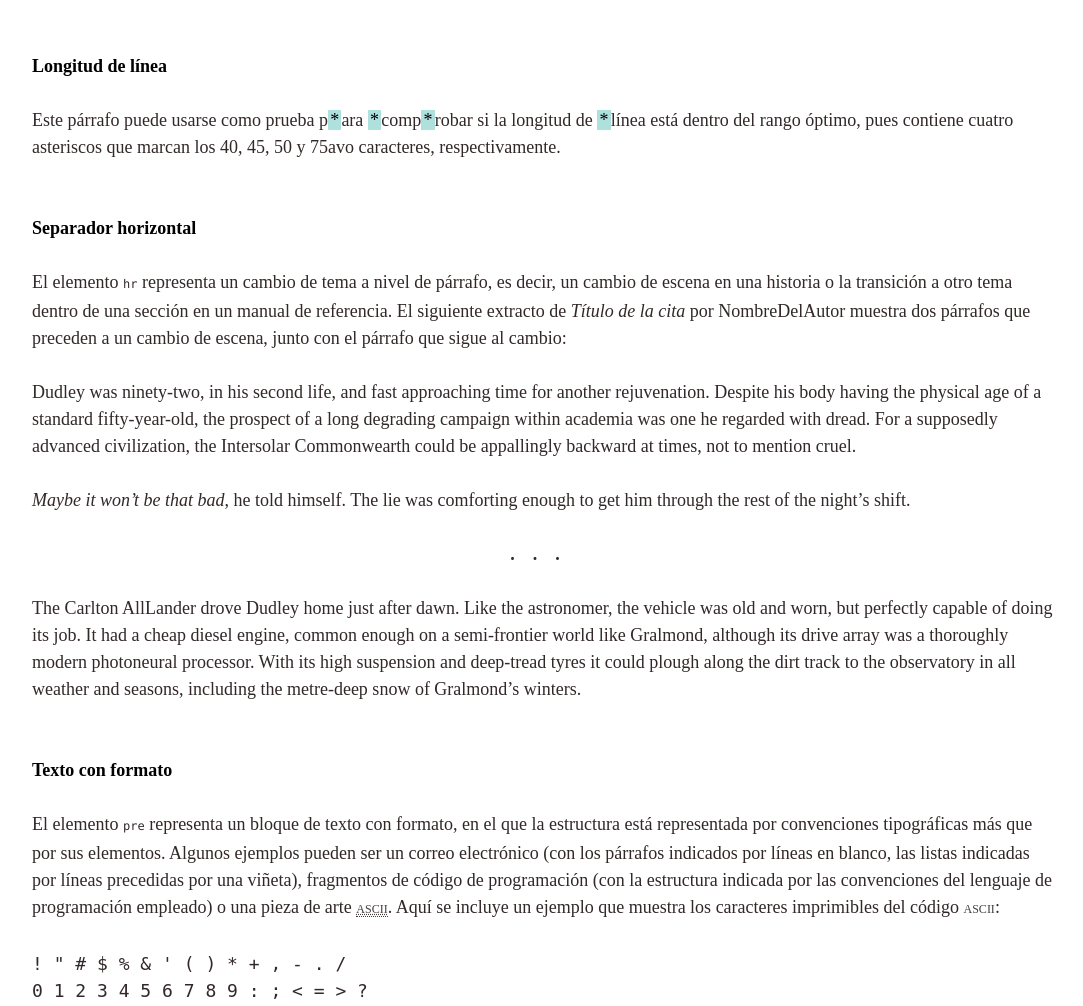
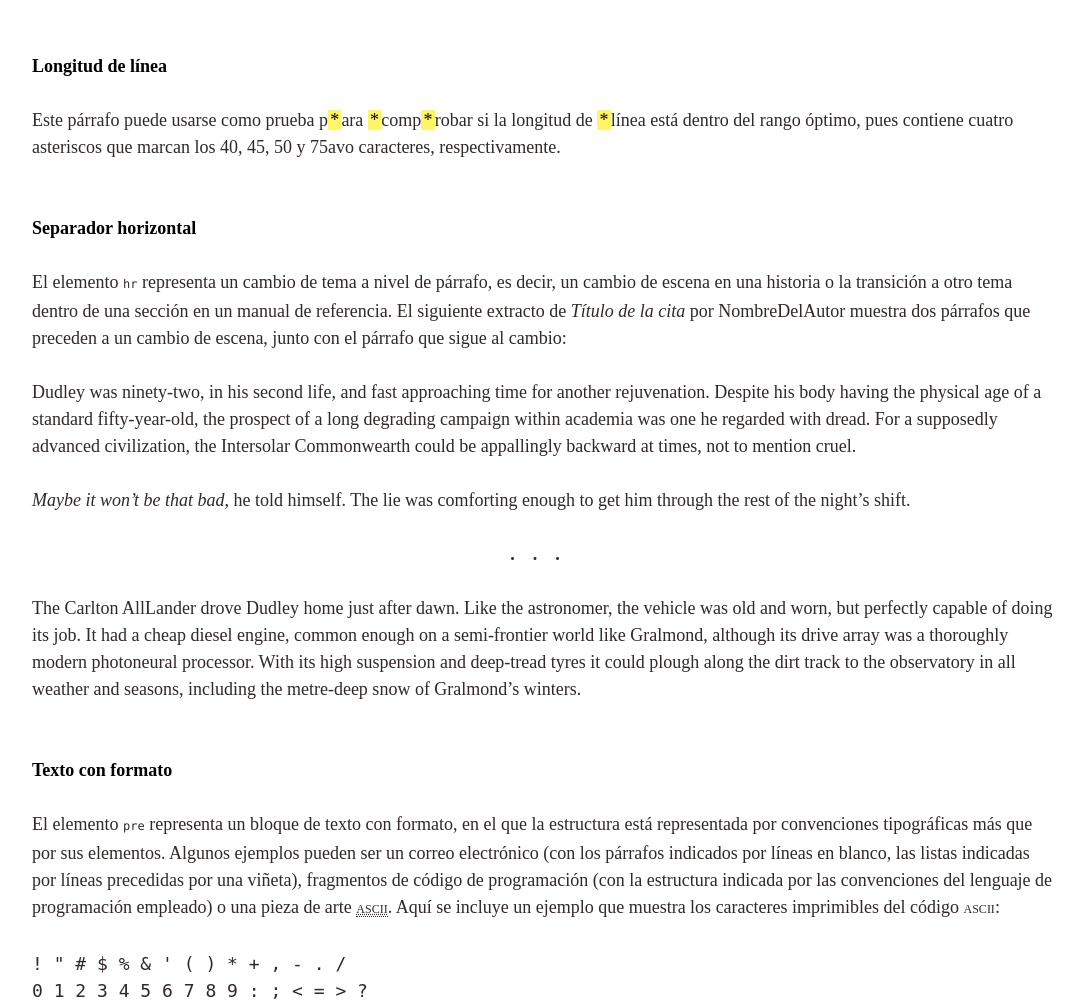
Before and after one commit to alberto-arias/armazon, a PHP site: page /style_guide.php in a window 1280 px wide. Shown: the part 1327-2333 px from the top of the page, without its empty margins (96-1179 px from the left). Run offline with PHP 8.4, Linux system fonts and the light colour scheme.

Commit message:
Added footer with attribution to the style guide.

```diff
--- a/site/www/_assets/_css/_style.css
+++ b/site/www/_assets/_css/_style.css
@@ -329,42 +329,40 @@ small {
   font-size: 0.667em;
   line-height: 2.24888em;
   display: inline-block;
-  opacity: 0.9;
 }
 
-/* line 202, ../_sass/_base.scss */
+/* line 201, ../_sass/_base.scss */
 abbr {
   font-weight: 400;
   font-size: 0.667em;
   line-height: 2.24888em;
-  opacity: 0.9;
 }
 
-/* line 209, ../_sass/_base.scss */
+/* line 207, ../_sass/_base.scss */
 abbr[title],
 dfn[title] {
   border-bottom: 1px dotted #322828;
   cursor: help;
 }
 
-/* line 214, ../_sass/_base.scss */
+/* line 212, ../_sass/_base.scss */
 code {
   font-family: Menlo, Monaco, "Courier New", Courier, monospace;
   font-size: 0.667em;
   line-height: 2.24888em;
 }
 
-/* line 218, ../_sass/_base.scss */
+/* line 216, ../_sass/_base.scss */
 code {
   color: #322828;
 }
 
-/* line 221, ../_sass/_base.scss */
+/* line 219, ../_sass/_base.scss */
 code .comment {
   color: #322828;
 }
 
-/* line 225, ../_sass/_base.scss */
+/* line 223, ../_sass/_base.scss */
 kbd {
   margin: 0 0.25em;
   /* 0 4px */
@@ -379,14 +377,14 @@ kbd {
   line-height: 2.24888em;
 }
 
-/* line 236, ../_sass/_base.scss */
+/* line 234, ../_sass/_base.scss */
 sub {
   font-size: smaller;
   line-height: 90%;
   vertical-align: sub;
 }
 
-/* line 242, ../_sass/_base.scss */
+/* line 240, ../_sass/_base.scss */
 sup {
   font-size: smaller;
   line-height: 90%;
@@ -394,27 +392,27 @@ sup {
 }
 
 /* --- EDITS --- */
-/* line 250, ../_sass/_base.scss */
+/* line 248, ../_sass/_base.scss */
 mark, ins {
   padding: 0 0.125em;
   /* 0 2px */
-  background-color: #aee0dd;
+  background-color: #fff566;
   line-height: 90%;
 }
 
-/* line 255, ../_sass/_base.scss */
+/* line 253, ../_sass/_base.scss */
 ins {
   text-decoration: none;
 }
 
-/* line 258, ../_sass/_base.scss */
+/* line 256, ../_sass/_base.scss */
 del, s {
   line-height: 90%;
   text-decoration: line-through;
 }
 
 /* --- EMBEDDED CONTENT --- */
-/* line 265, ../_sass/_base.scss */
+/* line 263, ../_sass/_base.scss */
 img {
   max-width: 100%;
 }
--- a/site/www/_assets/_sass/_base.scss
+++ b/site/www/_assets/_sass/_base.scss
@@ -196,13 +196,11 @@ q::after { content: close-quote; }
 small {
   @include adjust-font-size-to($t-size-small);
   display: inline-block;
-  opacity: 0.9;
 }
 
 abbr {
   font-weight: 400;
   @include adjust-font-size-to($t-size-abbr);
-  opacity: 0.9;
 }
 
 abbr[title],
--- a/site/www/_assets/_sass/_variables.scss
+++ b/site/www/_assets/_sass/_variables.scss
@@ -41,4 +41,4 @@ $c-link: #0086ff;
 $c-code: $c-black;
 $c-code-comment: $c-black;
 $c-kbd: $c-black;
-$c-mark: #aee0dd;
+$c-mark: #fff566;
--- a/site/www/style_guide.php
+++ b/site/www/style_guide.php
@@ -1,6 +1,6 @@
 <?php
 $page_title = 'Guía de Estilo';
-$page_styles = '.document { width: 80%; margin: 0 auto; }';
+$page_styles = '.document { width: 80%; margin: 0 auto; } footer p { text-align: center; }';
 include('_start.php');
 ?>
 
@@ -423,6 +423,9 @@ include('_start.php');
     </form>
   </div>
 </div>
+<footer role="contentinfo">
+  <p><small>Alberto Arias, 2012. Esta guía de estilo es una traducción al español con algunas adaptaciones de la <cite><a href="http://paulrobertlloyd.com/about/styleguide/" target="_blank">Styleguide</a></cite> de Paul Robert Lloyd.</small></p>
+</footer>
 
 <?php
 include('_end.php');
```
